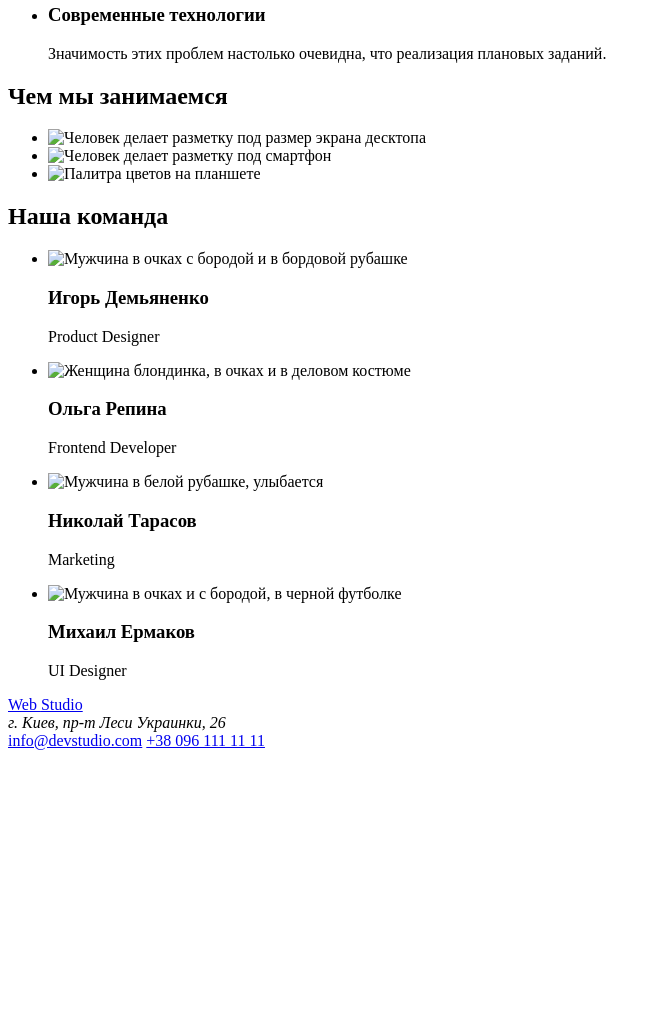
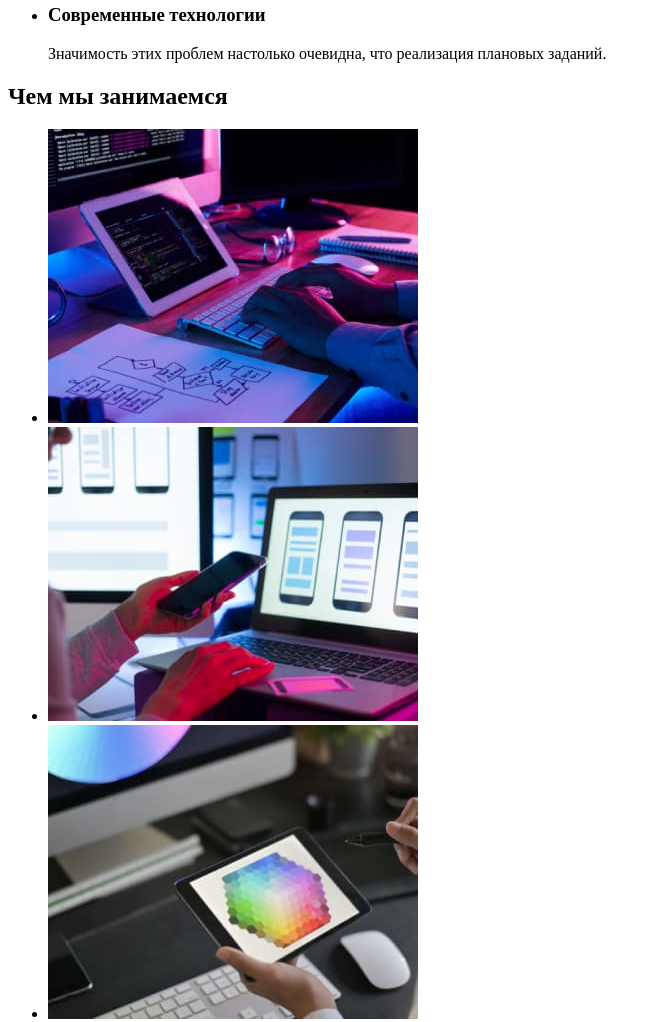
Before and after one commit to Anastasia-A-2020/goit-markup-hw-01-, a plain HTML site: page index.html in a window 1280 px wide. Shown: the part 540-1562 px from the top of the page, without its empty margins (0-661 px from the left). Before the commit the page ends 1298 px from the top, so only its background shows below. Drawn offline with Linux system fonts and the light colour scheme; the site is published under a folder, as on GitHub Pages, so addresses that start at the root find nothing.

Commit message:
Fixed paths to pictures

```diff
--- a/index.html
+++ b/index.html
@@ -71,21 +71,21 @@
         <ul class="list">
           <li>
             <img
-              src="/images/box1.jpg"
+              src="./images/box1.jpg"
               alt="Человек делает разметку под размер экрана десктопа"
               width="370"
             />
           </li>
           <li>
             <img
-              src="/images/box2.jpg"
+              src="./images/box2.jpg"
               alt="Человек делает разметку под смартфон"
               width="370"
             />
           </li>
           <li>
             <img
-              src="/images/box3.jpg"
+              src="./images/box3.jpg"
               alt="Палитра цветов на планшете"
               width="370"
             />
@@ -98,7 +98,7 @@
         <ul>
           <li>
             <img
-              src="/images/Igor_Demianenko.jpg"
+              src="./images/Igor_Demianenko.jpg"
               alt="Мужчина в очках с бородой и в бордовой рубашке"
               width="270"
             />
@@ -107,7 +107,7 @@
           </li>
           <li>
             <img
-              src="/images/Olga_Repena.jpg"
+              src="./images/Olga_Repena.jpg"
               alt="Женщина блондинка, в очках и в деловом костюме"
               width="270"
             />
@@ -116,7 +116,7 @@
           </li>
           <li>
             <img
-              src="/images/Nikolay_Tarasov.jpg"
+              src="./images/Nikolay_Tarasov.jpg"
               alt="Мужчина в белой рубашке, улыбается"
               width="270"
             />
@@ -125,7 +125,7 @@
           </li>
           <li>
             <img
-              src="/images/Mikhail_Ermakov.jpg"
+              src="./images/Mikhail_Ermakov.jpg"
               alt="Мужчина в очках и с бородой, в черной футболке"
               width="270"
             />
```
